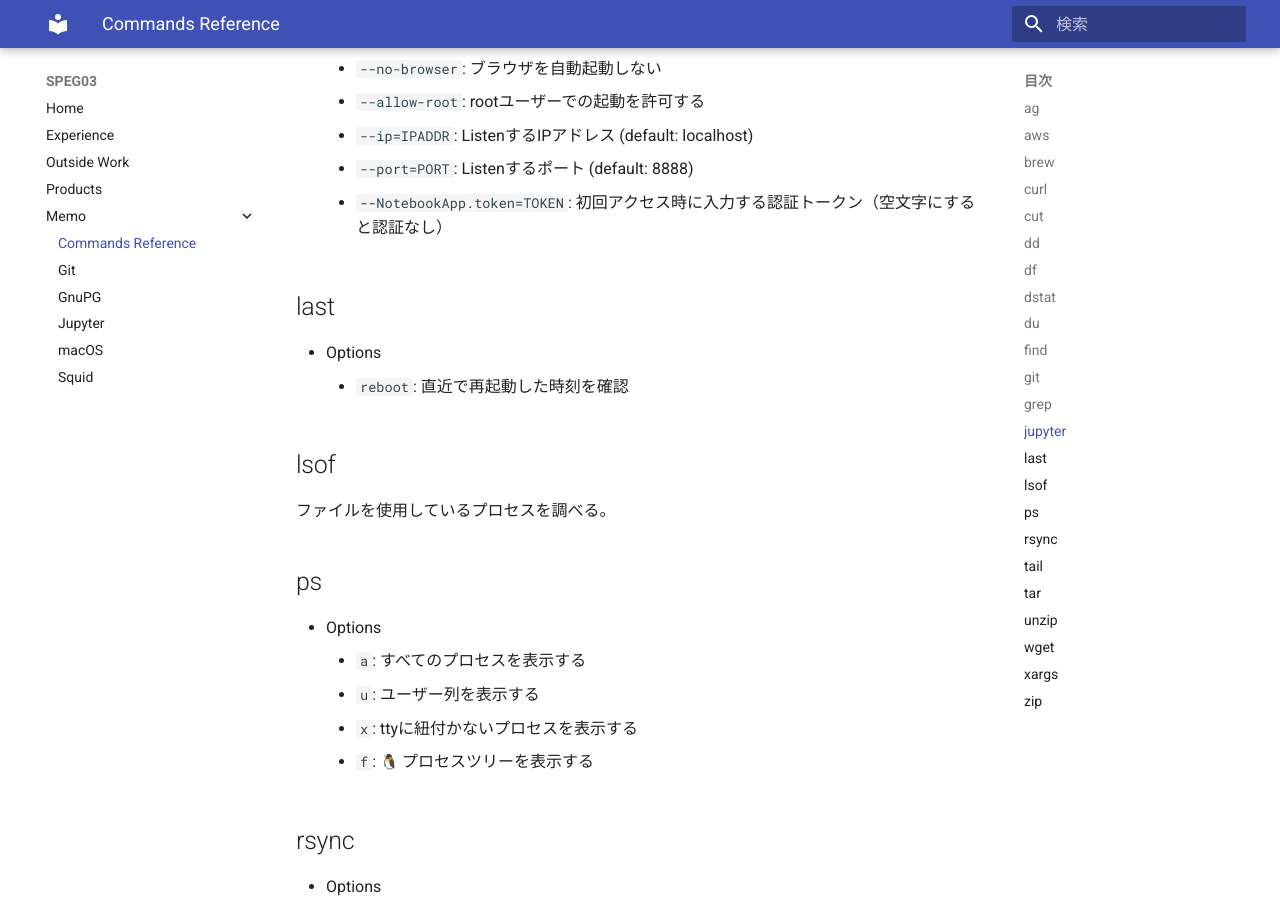
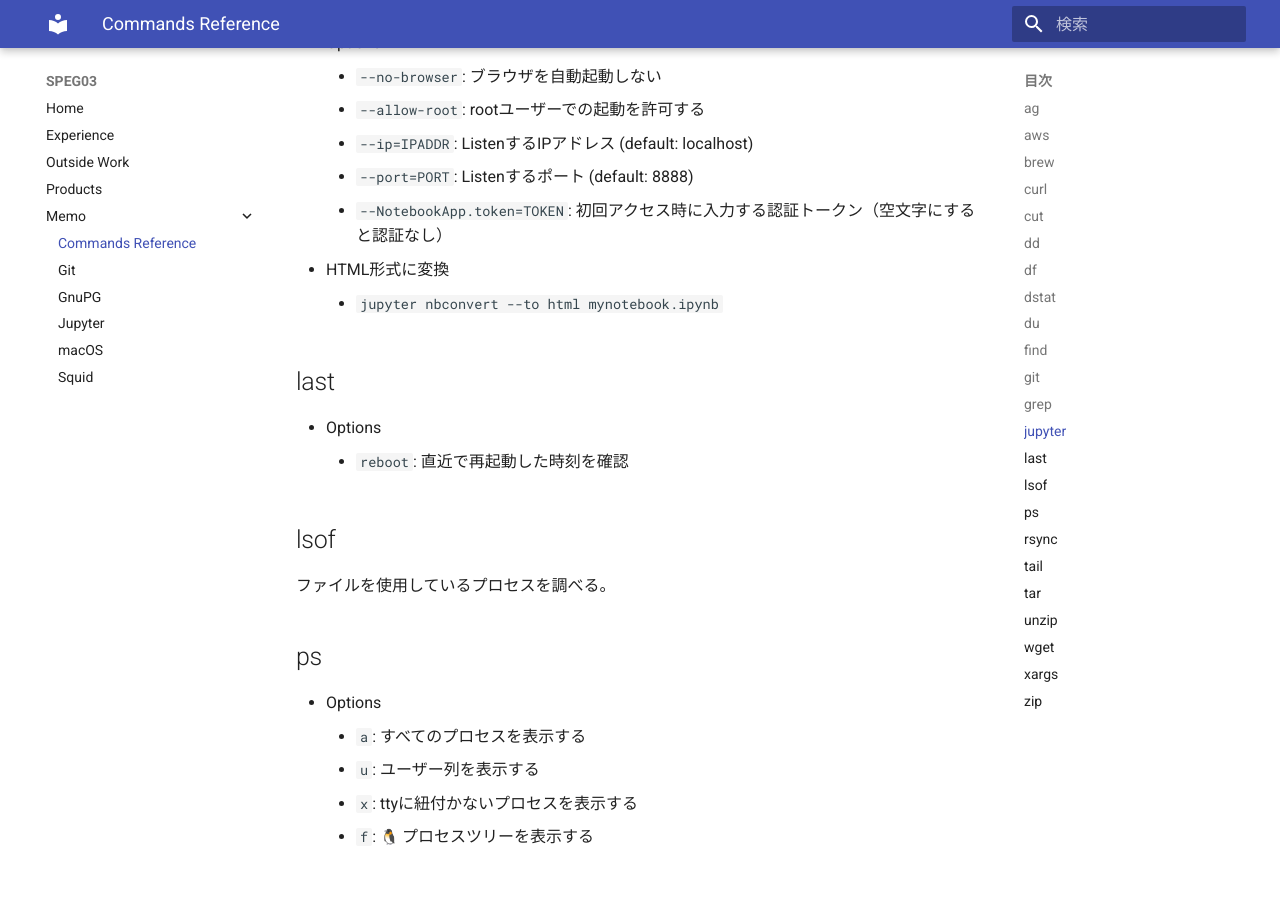
Before and after one commit to speg03/sp3.dev, an MkDocs documentation site: the page built from docs/memo/commands_reference.md, in a window 1280 px wide and 900 px high, scrolled down 3094 px. Built offline with MkDocs 1.6.1 and Material for MkDocs 9.7.7, drawn with Linux system fonts in a browser that asks for light colours; emoji names are drawn with the system emoji font.

Commit message:
:sparkles: Add "jupyter nbconvert"

```diff
--- a/docs/memo/commands_reference.md
+++ b/docs/memo/commands_reference.md
@@ -109,6 +109,9 @@ kill -USR1 <ddのプロセスID>
     * `--port=PORT`: Listenするポート (default: 8888)
     * `--NotebookApp.token=TOKEN`: 初回アクセス時に入力する認証トークン（空文字にすると認証なし）
 
+* HTML形式に変換
+    * `jupyter nbconvert --to html mynotebook.ipynb`
+
 ## last
 
 * Options
```
